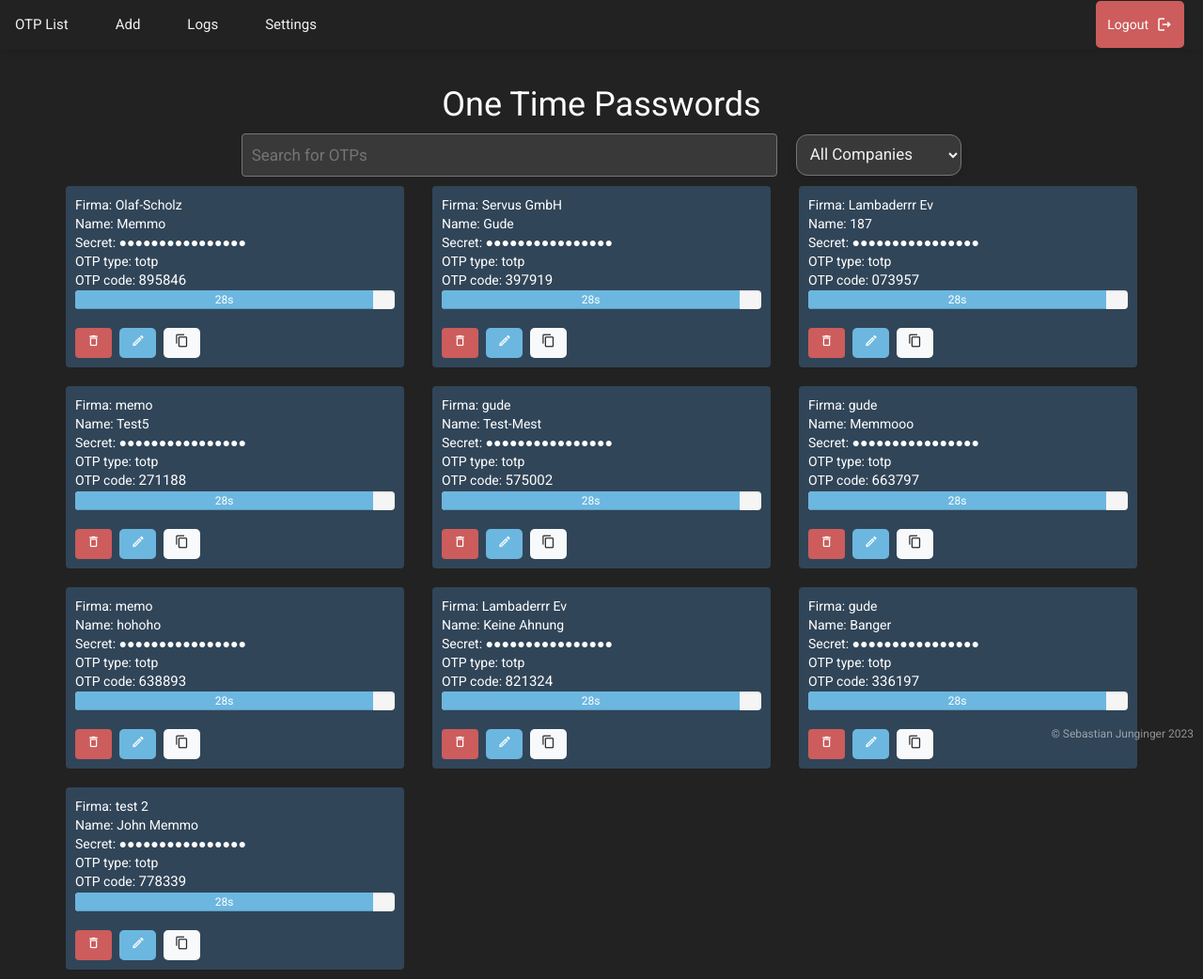
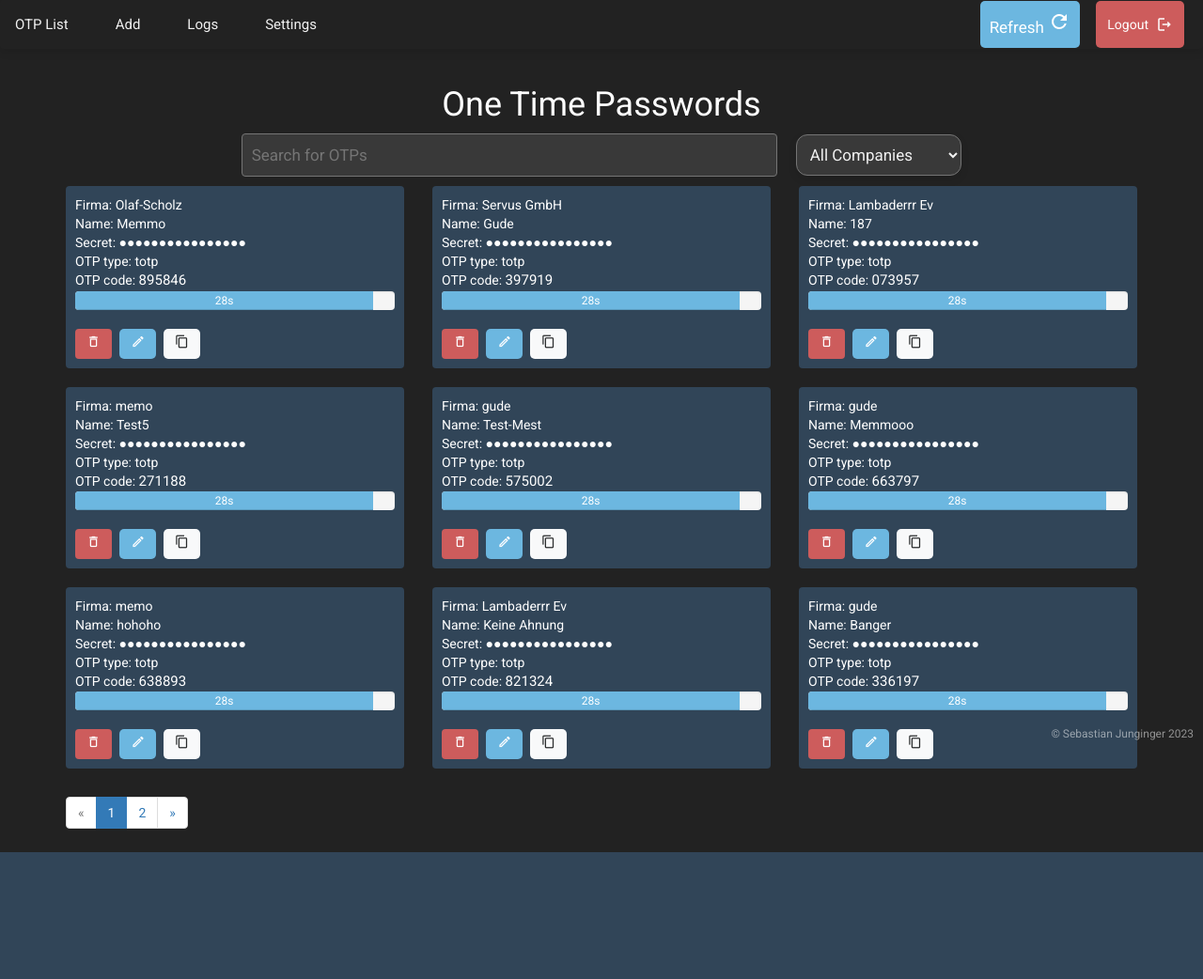
Before and after one commit to Migrim/OTP-Manager, a Flask app: page / in a window 1280 px wide. Shown: the whole page at 94% size. After the commit the page ends 907 px from the top, so only its background shows below. Run offline with Flask 3, Linux system fonts and the light colour scheme; a user stored in the database is signed in; data comes from the database, SQL or seed files in the repository; some libraries are stand-ins or nearby versions.

Commit message:
Added Pagination to the main Page

```diff
--- a/Static/styles/styles.css
+++ b/Static/styles/styles.css
@@ -70,8 +70,25 @@ body {
     color: #CD5C5C;
 }
 
+.ref-btn {
+    margin-right: 130px;
+    padding: 10px;
+    font-size: 17px;
+    background-color: #6CB7E0;
+    color: #fff;
+    border: none;
+    border-radius: 5px;
+    transition: background-color 0.3s;
+}
+
+.ref-btn:hover {
+    background-color: #5A9CCD;
+}
+
 #logoutContainer {
-    position: relative;
+    display: flex;
+    align-items: center;
+    justify-content: flex-end;
 }
 
 #logoutBtn {
--- a/app.py
+++ b/app.py
@@ -17,6 +17,7 @@ from functools import wraps
 from datetime import datetime, timedelta
 from flask_login import LoginManager, UserMixin, current_user, login_user
 from search import search_blueprint
+from math import ceil
 import sqlite3
 import logging
 import re
@@ -319,6 +320,9 @@ def home():
     form = OTPForm()
     otp_secrets = load_from_db()
     otp_codes = []
+    items_per_page = 9
+
+    page = request.args.get('page', type=int, default=1)
 
     if form.validate_on_submit():
         logging.info('Form validated.')
@@ -339,8 +343,8 @@ def home():
         return redirect(url_for('home'))
 
     companies = load_companies_from_db()
+    selected_company = request.args.get('company')
 
-    selected_company = request.args.get('company')
     if selected_company:
         otp_secrets = [otp for otp in otp_secrets if otp['company'] == selected_company]
 
@@ -352,9 +356,15 @@ def home():
         otp_code['company'] = otp.get('company', 'Unbekannt')
         otp_codes.append(otp_code)
 
+    total_pages = ceil(len(otp_codes) / items_per_page)
+    start_index = (page - 1) * items_per_page
+    end_index = start_index + items_per_page
+
+    displayed_otp_codes = otp_codes[start_index:end_index]
+
     search_name = request.args.get('name')
 
-    return render_template('home.html', form=form, otp_codes=otp_codes, companies=companies, search_name=search_name)
+    return render_template('home.html', form=form, otp_codes=displayed_otp_codes, companies=companies, search_name=search_name, page=page, total_pages=total_pages)
 
 @app.route('/get_logs', methods=['GET'])
 @login_required
--- a/templates/home.html
+++ b/templates/home.html
@@ -43,6 +43,12 @@
                     Logout
                     <i class="material-icons-outlined">logout</i>
                 </a>
+            </div>
+            <div id="refreshBtn">
+                <button onclick="manuallyRefreshOtps()" class="ref-btn">
+                    Refresh
+                    <i class="material-icons-outlined">refresh</i>
+                </button>
             </div>
         </div>
     </nav>
@@ -93,6 +99,26 @@
             </div>
             {% endfor %}
         </div>
+
+                <nav aria-label="Page navigation">
+                    <ul class="pagination justify-content-center">
+                        <li class="page-item {% if page is not defined or page <= 1 %}disabled{% endif %}">
+                            <a class="page-link" href="{{ url_for('home', page=page-1) }}" aria-label="Previous">
+                                <span aria-hidden="true">&laquo;</span>
+                            </a>
+                        </li>
+                        {% for i in range(1, total_pages + 1) %}
+                            <li class="page-item {% if i == page %}active{% endif %}">
+                                <a class="page-link" href="{{ url_for('home', page=i) }}">{{ i }}</a>
+                            </li>
+                        {% endfor %}
+                        <li class="page-item {% if page >= total_pages %}disabled{% endif %}">
+                            <a class="page-link" href="{{ url_for('home', page=page+1) }}" aria-label="Next">
+                                <span aria-hidden="true">&raquo;</span>
+                            </a>
+                        </li>
+                    </ul>
+                </nav>
 
                 <div class="modal fade" id="deleteConfirmationModal" tabindex="-1" role="dialog" aria-labelledby="deleteConfirmationModalLabel" aria-hidden="true">
                     <div class="modal-dialog modal-dialog-centered" role="document">
```
Also changed, not shown: search.py (+5 -4 lines), 2 other files. Lines whose indentation alone changed are shown as unchanged.
